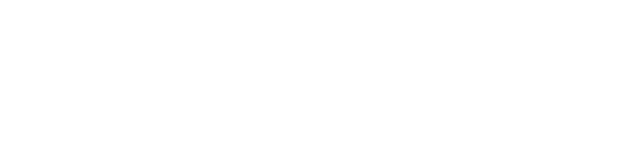
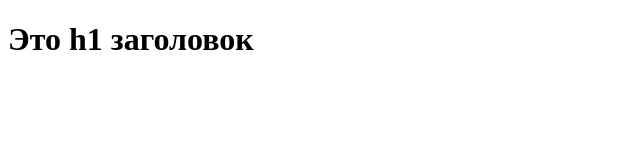
Before and after one commit to TheRagnar/git-demo, a plain HTML site: page index.html in a window 1280 px wide. Shown: the whole page, without its empty margins (0-640 px from the left). Drawn offline with Linux system fonts and the light colour scheme.

Commit message:
Мы внесли правку

```diff
--- a/index.html
+++ b/index.html
@@ -7,6 +7,6 @@
   <title>Document</title>
 </head>
 <body>
-
+  <h1>Это h1 заголовок</h1>
 </body>
 </html>
```
